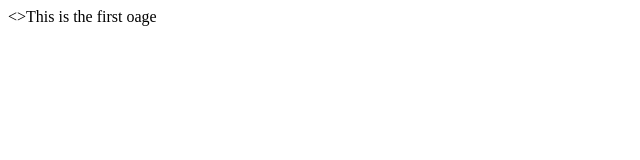
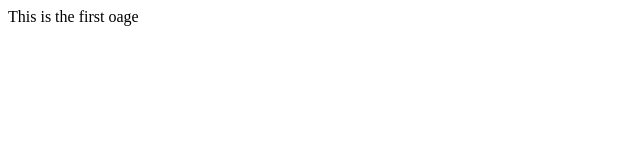
Before and after one commit to rohitsingh2088/PlaywrightLearning, a plain HTML site: page index.html in a window 1280 px wide. Shown: the full height of the page, 0-640 px from the left. Drawn offline with Linux system fonts and the light colour scheme.

Commit message:
initial commit

```diff
--- a/index.html
+++ b/index.html
@@ -1 +1 @@
-<>This is the first oage</p>
+<p>This is the first oage</p>
```
